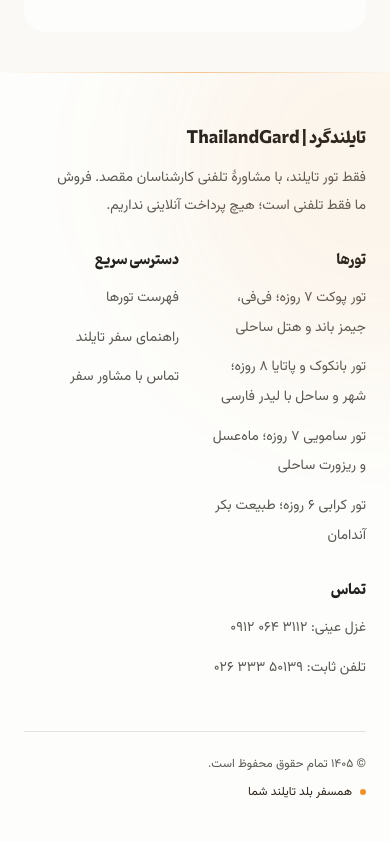
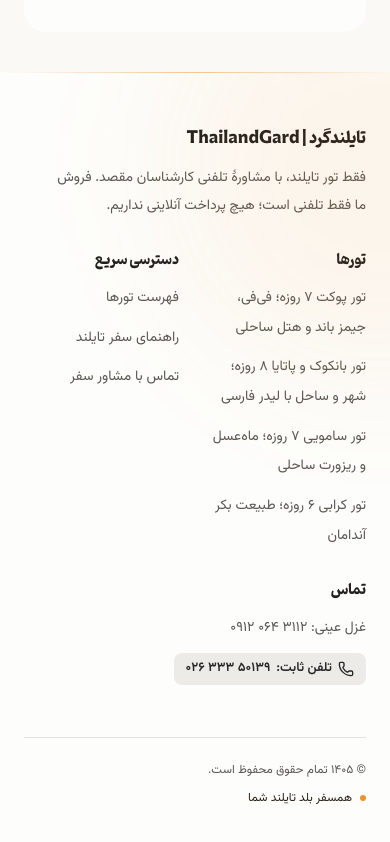
Before and after one commit to masoudroot/thailandgard, a Next.js app in the folder site/: page / in a window 390 px wide. Shown: the part 6547-7389 px from the top of the page. Built offline with nearby package versions, Linux system fonts and the light colour scheme; no server answers; the database is empty.

Commit message:
نبض دیزاین: D-104 تلفن ثابت ستون تماس فوتر به دکمهٔ ثانویهٔ کوچک با آیکون Phone

```diff
--- a/site/app/layout.tsx
+++ b/site/app/layout.tsx
@@ -7,6 +7,7 @@
 import { AnnouncementMarquee } from "@/components/site/AnnouncementMarquee";
 import { FooterBlock } from "@/components/blocks/footer";
 import { CallTracker } from "@/components/call-tracker";
+import { Phone } from "lucide-react";
 import { getSiteSettings, getTours } from "@/lib/db-content";
 import { defaultOgImages } from "@/lib/og";
 
@@ -135,7 +136,7 @@
               title: "تماس",
               links: [
                 { label: (<>{s.CONTACT_NAME}: <span dir="ltr">{s.PHONE_MOBILE_DISPLAY}</span></>), href: s.PHONE_MOBILE_LINK, ariaLabel: "تماس با مشاور سفر تایلندگرد" },
-                { label: (<>تلفن ثابت: <span dir="ltr">{s.PHONE_LANDLINE_DISPLAY}</span></>), href: s.PHONE_LANDLINE_LINK, ariaLabel: "تماس با تلفن ثابت تایلندگرد" },
+                { label: (<><Phone aria-hidden />تلفن ثابت: <span dir="ltr">{s.PHONE_LANDLINE_DISPLAY}</span></>), href: s.PHONE_LANDLINE_LINK, ariaLabel: "تماس با تلفن ثابت تایلندگرد", button: true },
               ],
             },
           ]}
--- a/site/components/blocks/footer.tsx
+++ b/site/components/blocks/footer.tsx
@@ -4,8 +4,9 @@
  * هر نوروز به‌روز شود.
  */
 import { fa } from "@/lib/utils";
+import { Button } from "@/components/ui/button";
 
-export interface FooterColumn { title: string; links: { label: React.ReactNode; href: string; ariaLabel?: string }[] }
+export interface FooterColumn { title: string; links: { label: React.ReactNode; href: string; ariaLabel?: string; /** D-104: لینک تماسی که باید دکمه باشد (مثل تلفن ثابت ستون تماس)؛ رندر secondary کوچک به‌جای لینک متنی */ button?: boolean }[] }
 
 export interface FooterProps {
   logo: React.ReactNode;
@@ -36,7 +37,17 @@
           <nav key={c.title} aria-label={c.title}>
             <h3 className="text-sm font-semibold">{c.title}</h3>
             <ul className="mt-3 space-y-2.5">
-              {c.links.map((l) => <li key={l.href}><a href={l.href} aria-label={l.ariaLabel} className="text-sm text-muted-foreground transition-[color,transform] hover:-translate-x-0.5 hover:text-brand-foreground">{l.label}</a></li>)}
+              {c.links.map((l) => (
+                <li key={l.href}>
+                  {l.button ? (
+                    <Button asChild variant="secondary" size="sm">
+                      <a href={l.href} aria-label={l.ariaLabel}>{l.label}</a>
+                    </Button>
+                  ) : (
+                    <a href={l.href} aria-label={l.ariaLabel} className="text-sm text-muted-foreground transition-[color,transform] hover:-translate-x-0.5 hover:text-brand-foreground">{l.label}</a>
+                  )}
+                </li>
+              ))}
             </ul>
           </nav>
         ))}
```
